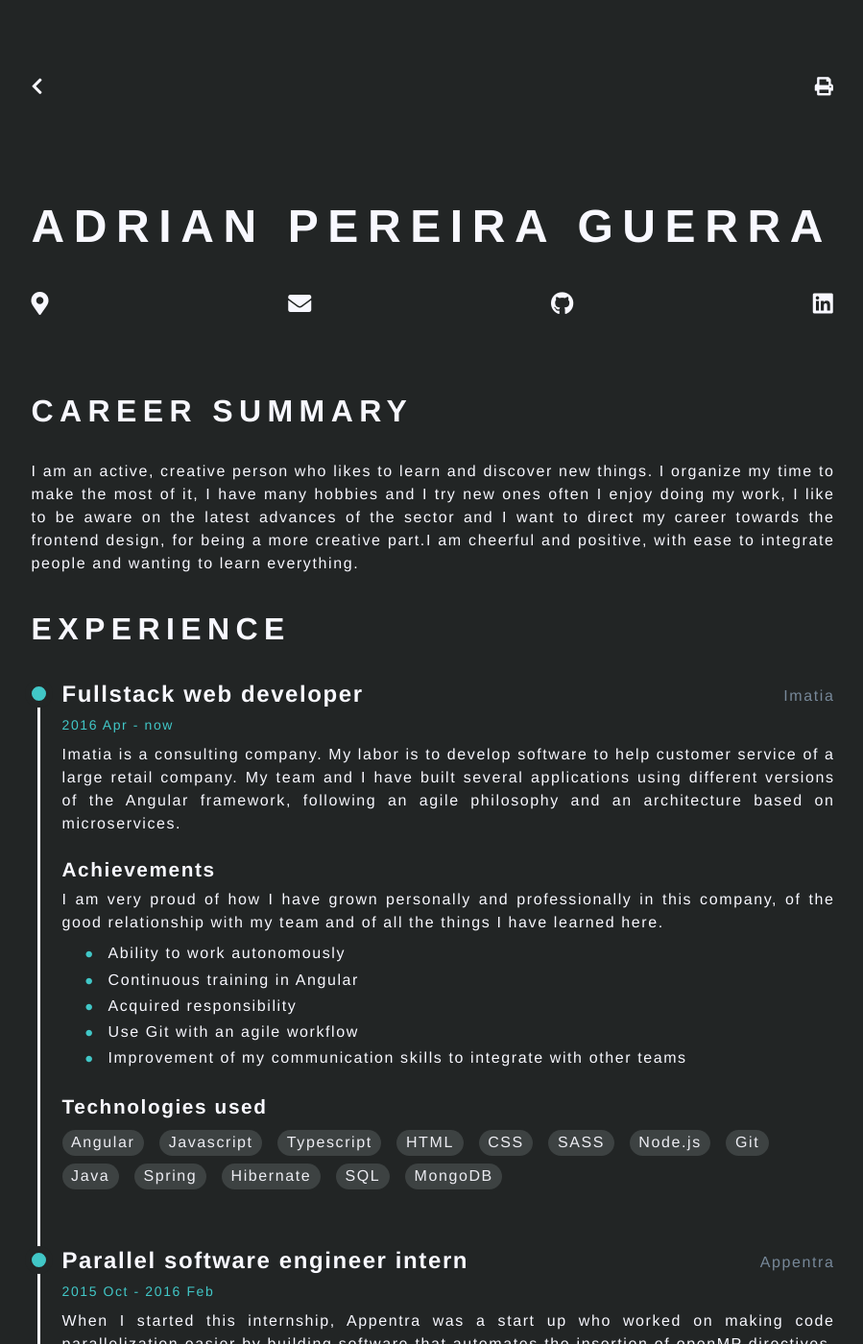
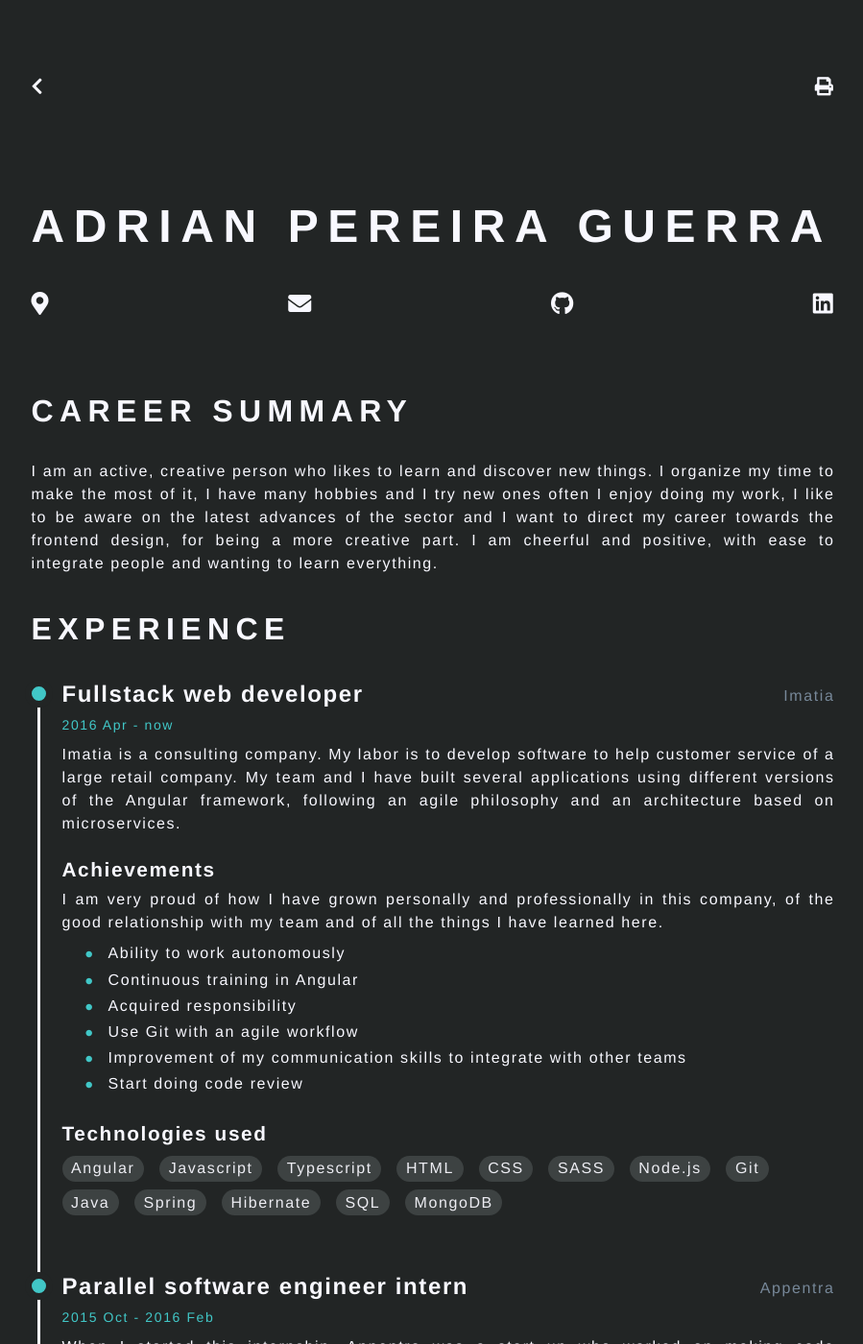
Before and after one commit to adrisons/adrisons.github.io, a Jekyll site: the page built from curriculum.html, in a window 1280 px wide and 1400 px high. Shown: the whole window at 96% size, without its empty margins (189-1088 px from the left). Built offline with Jekyll 4.4.1, drawn with Linux system fonts in a browser that asks for light colours; nearby versions of some CDN libraries.

Commit message:
Data added

```diff
--- a/_data/curriculum/experience.yml
+++ b/_data/curriculum/experience.yml
@@ -15,6 +15,7 @@
       - Acquired responsibility
       - Use Git with an agile workflow
       - Improvement of my communication skills to integrate with other teams
+      - Start doing code review
 
   technologies:
     title: Technologies used
```
Also changed, not shown: _data/curriculum/career-summary.yml (+5 -2 lines), 1 other file.
